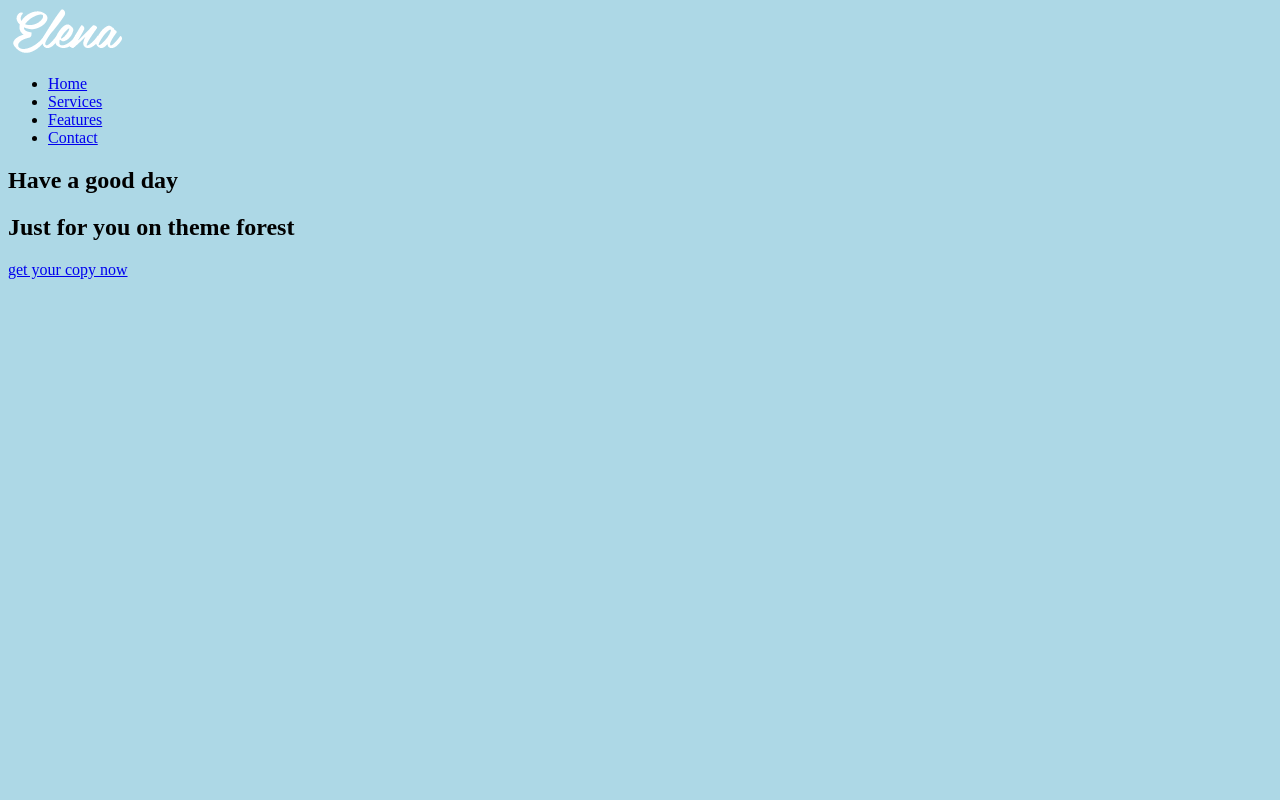
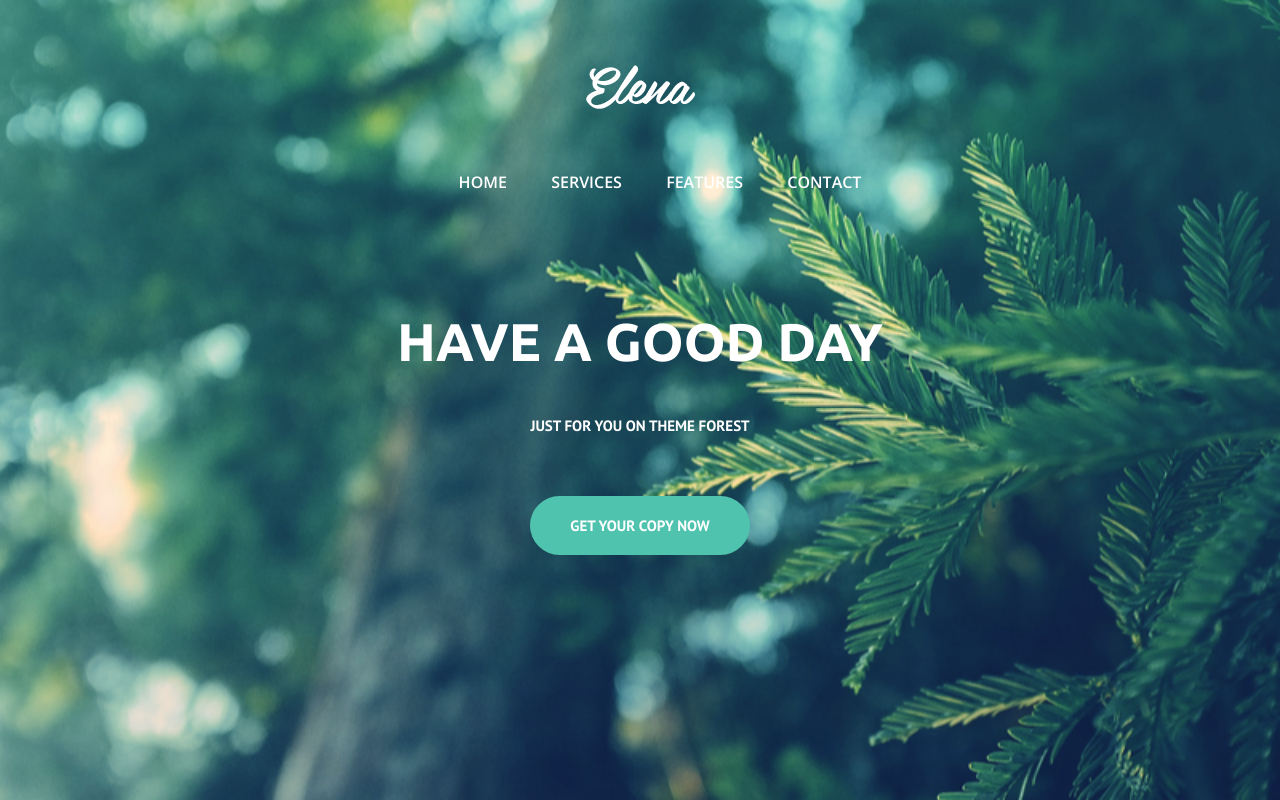
Before and after one commit to PaulaJach/elena-email-psd, a website built with webpack: page index.html in a window 1280 px wide. Built offline with nearby package versions, Linux system fonts and the light colour scheme.

Commit message:
add styles to landing page section

```diff
--- a/index.html
+++ b/index.html
@@ -5,6 +5,7 @@
     <meta http-equiv="X-UA-Compatible" content="ie=edge">
     <meta name="viewport" content="width=device-width, initial-scale=1">
 	<title>Elena Email</title>
+	<link href="https://fonts.googleapis.com/css?family=Open+Sans:400,600|PT+Sans:400,700|Ubuntu:400,700&display=swap" rel="stylesheet">
 </head>
 <body>
 
@@ -12,18 +13,18 @@
 		<div class="container">
 			<img src="img/logo.png" alt="logo" class="logo">
 			<div class="navbar">
-				<nav>
-					<ul>
-						<li><a href="#">Home</a></li>
-						<li><a href="#">Services</a></li>
-						<li><a href="#">Features</a></li>
-						<li><a href="#">Contact</a></li>
+				<nav class="navbar--nav">
+					<ul class="navbar--nav__links">
+						<li class="navbar--nav__link"><a href="#">Home</a></li>
+						<li class="navbar--nav__link"><a href="#">Services</a></li>
+						<li class="navbar--nav__link"><a href="#">Features</a></li>
+						<li class="navbar--nav__link"><a href="#">Contact</a></li>
 					</ul>
 				</nav>
 			</div>
-			<h1>Have a good day</h1>
-			<h2>Just for you on theme forest</h2>
-			<a href="#" class="btn">get your copy now</a>
+			<h1 class="landingPage--title">Have a good day</h1>
+			<h2 class="landingPage--subtitle">Just for you on theme forest</h2>
+			<a href="#" class="landingPage--btn">get your copy now</a>
 		</div>
 	</section>
 
--- a/scss/main.scss
+++ b/scss/main.scss
@@ -1,3 +1,65 @@
+* {
+	box-sizing: border-box;
+}
+
+
 body {
-	background-color: lightblue;
+	font-family: 'PT Sans', sans-serif;
+	margin: 0;
+	padding: 0;
 }
+#landingPage {
+	background: url("../img/bg1.png") center / cover no-repeat fixed;
+	height: 100vh;
+}
+
+.container {
+	max-width: 800px;
+	width: 100%;
+    margin: auto;
+    text-align: center;
+    text-transform: uppercase;
+}
+
+.logo {
+	padding-top: 64px;
+}
+
+.navbar--nav__link {
+	display: inline-block;
+	font-family: 'Open Sans', sans-serif;
+	font-weight: 600;
+	padding: 40px 20px;
+}
+.navbar--nav__link a {
+	text-decoration: none;
+	color: white;
+}
+.landingPage--title {
+	font-size: 53px;
+	color: white;
+	font-family: 'Ubuntu', sans-serif;
+	font-weight: 700;
+	padding-top: 35px;
+}
+.landingPage--subtitle {
+	font-size: 15px;
+	color: white;
+	font-weight: 700;
+	margin-bottom: 80px;
+}
+.landingPage--btn {
+	font-size: 15px;
+	color: white;
+	font-weight: 700;
+	text-decoration: none;
+	background: #50c3af;
+	padding: 20px 40px;
+	border-radius: 30px;
+	margin-top: 40px;
+}
+
+.landingPage--btn::before,
+.landingPage--btn::after {
+	content: "";
+}
```
Also changed, not shown: dist/030033db7b1afb64675a8499e39f7034.png (added), dist/index.html, dist/main.css, scss/_imports.scss (added), 1 other file.
